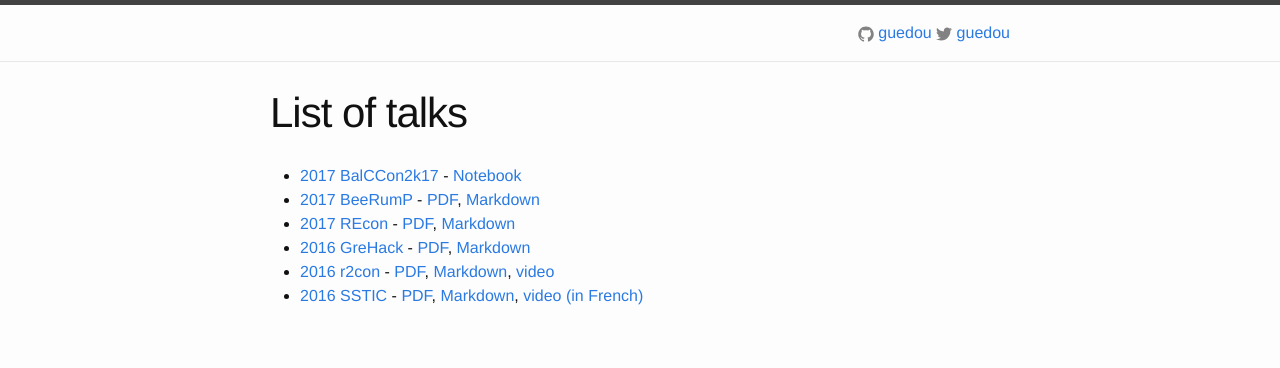
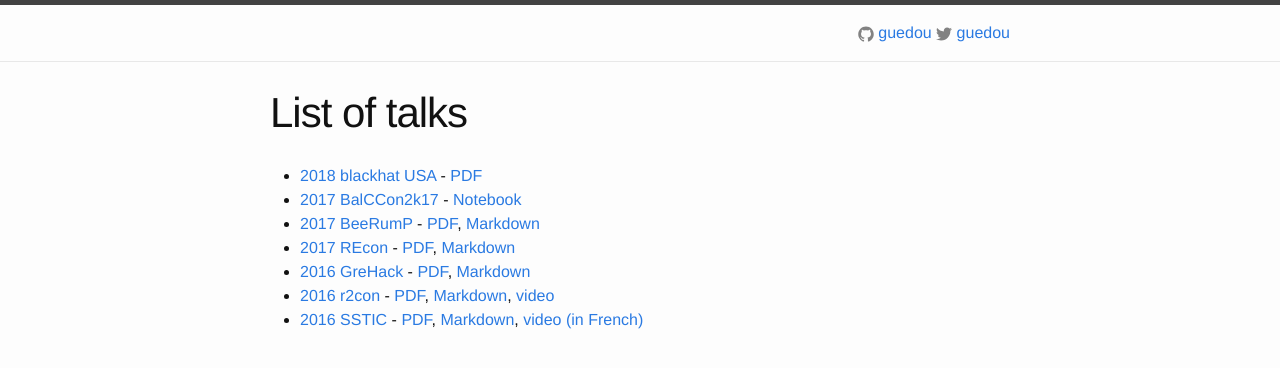
Before and after one commit to guedou/guedou.github.io, a Jekyll site: the page built from index.markdown, in a window 1280 px wide. Shown: the top 368 px of the page. Built offline with Jekyll 4.4.1, drawn with Linux system fonts in a browser that asks for light colours.

Commit message:
blackhat US 2018

```diff
--- a/index.markdown
+++ b/index.markdown
@@ -3,6 +3,7 @@
 title:  List of talks
 ---
 
+- [2018 blackhat USA](https://docs.google.com/presentation/d/13OJNOb2IMwp79SDrbxSLF3i7StTgWLdD7QlYpic39r8/edit) - [PDF](talks/2018_BHUSA/slides.pdf)
 - [2017 BalCCon2k17](talks/2017_BalCCon2k17/Scapy in 0x30 minutes.slides.html) - [Notebook](https://github.com/guedou/guedou.github.io/blob/master/talks/2017_BalCCon2k17/Scapy in 0x30 minutes.ipynb)
 - [2017 BeeRumP](talks/2017_BeeRump) - [PDF](talks/2017_BeeRump/slides.pdf), [Markdown](https://github.com/guedou/guedou.github.io/blob/master/talks/2017_BeeRump/slides.md)
 - [2017 REcon](r2m2_talks/2017_recon) - [PDF](r2m2_talks/2017_recon/slides.pdf), [Markdown](https://github.com/guedou/guedou.github.io/blob/master/r2m2_talks/2017_recon/slides.md)
```
Also changed, not shown: 1 other file.
